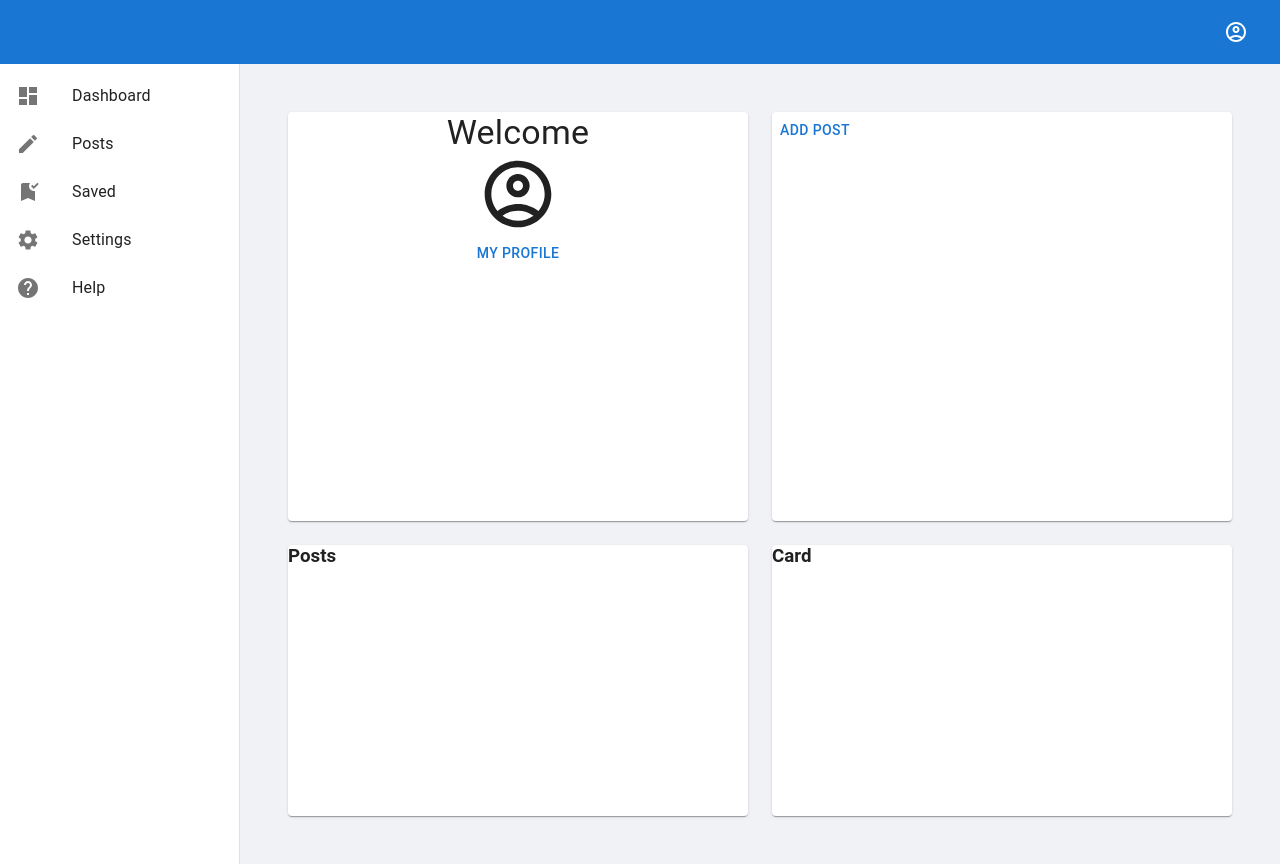
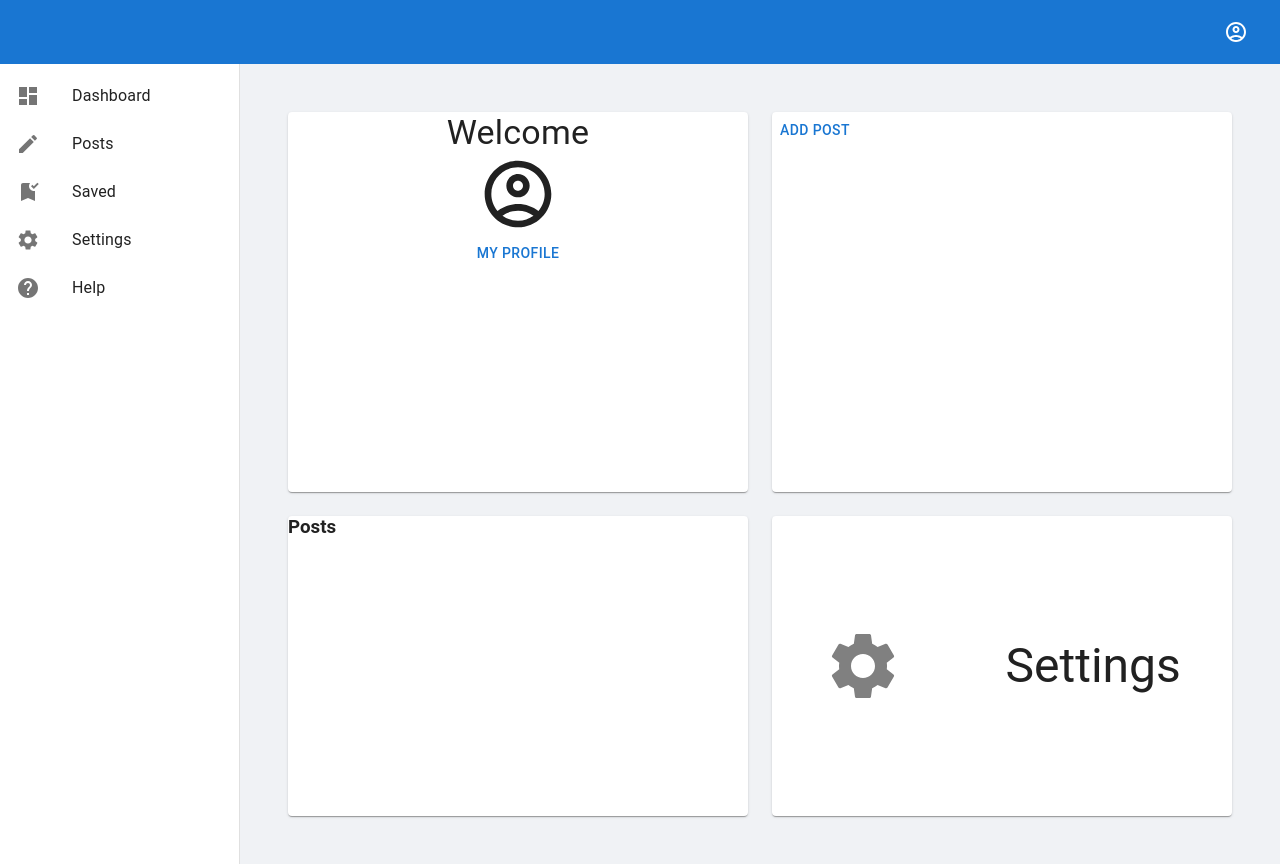
Before and after one commit to wojtek99955/mui-demo-website, a React (Create React App) app: page /dashboard in a window 1280 px wide. Built offline with nearby package versions, Linux system fonts and the light colour scheme.

Commit message:
settings card

```diff
--- a/src/components/Dashboard/Dashboard.js
+++ b/src/components/Dashboard/Dashboard.js
@@ -4,13 +4,15 @@ import { Link } from "react-router-dom";
 import { useContext } from "react";
 import { Context } from "../../ContextProvider";
 import AccountCircleOutlinedIcon from "@mui/icons-material/AccountCircleOutlined";
+import SettingsIcon from "@mui/icons-material/Settings";
+const StyledSettingsIcon = styled(SettingsIcon)`
+  color: grey;
+`;
 
 const StyledLink = styled(Link)`
   text-decoration: none;
 `;
-const Avatar = styled(AccountCircleOutlinedIcon)`
-  width: 2rem;
-`;
+const Avatar = styled(AccountCircleOutlinedIcon)``;
 
 function Dashboard() {
   const context = useContext(Context);
@@ -50,8 +52,11 @@ function Dashboard() {
         </Card>
       </Grid>
       <Grid item xs={12} md={6}>
-        <Card sx={{ height: "100%" }}>
-          <h3>Card</h3>
+        <Card sx={{ height: "100%", display: "flex" }}>
+          <StyledSettingsIcon sx={{ fontSize: "5rem", margin: "auto" }} />
+          <Typography variant="h3" component="h3" sx={{ margin: "auto" }}>
+            Settings
+          </Typography>
         </Card>
       </Grid>
     </Grid>
```
